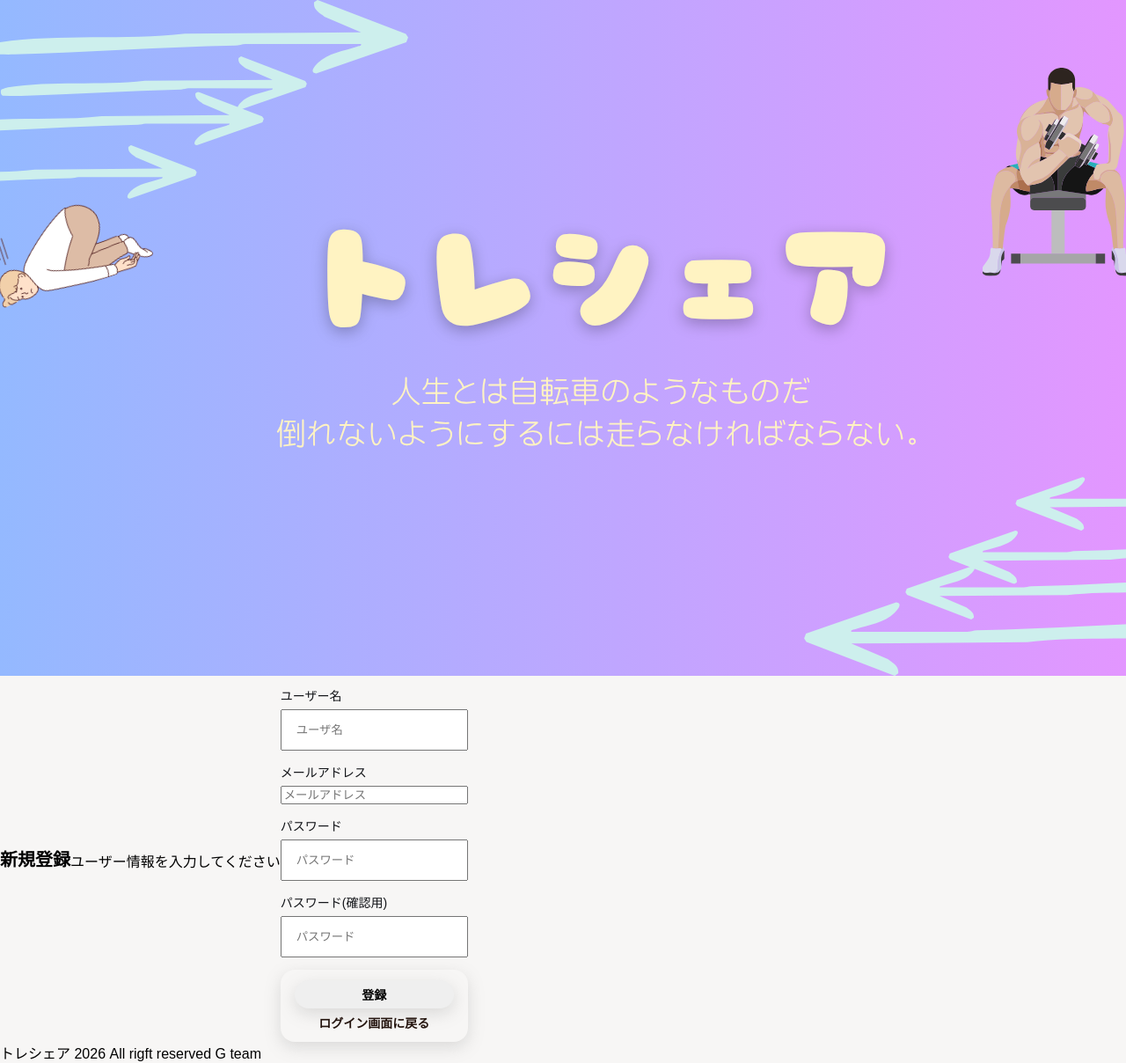
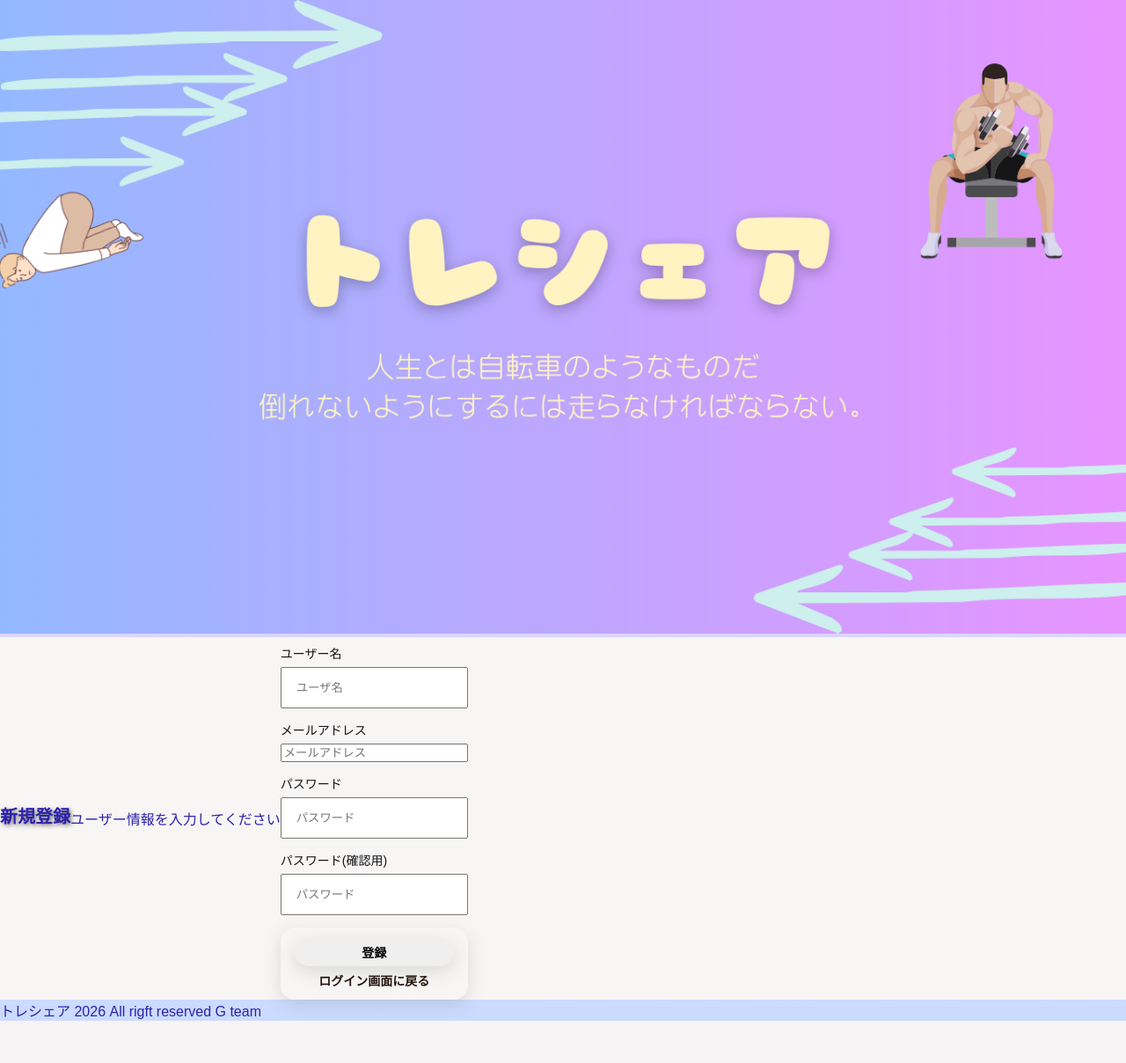
Before and after one commit to RT-Team-G/hackathon_TeamG, a Flask app: page /signup in a window 1280 px wide; the page is wider, and only the part inside the window is pictured. Shown: that part at 88% size. After the commit the page ends 1160 px from the top of that part, so only its background shows below. Run offline with Flask 2, Linux system fonts and the light colour scheme; some libraries are stand-ins or nearby versions.

Commit message:
base.cssのみの変更文字色背景トップ画像のwidth100%

```diff
--- a/SNSApp/static/css/base.css
+++ b/SNSApp/static/css/base.css
@@ -8,12 +8,20 @@
 body{
     margin: 0;
     font-family:sans-serif,'Franklin Gothic Medium', 'Arial Narrow', Arial, sans-serif;
-    background-color: #f7f6f5;
+    background: linear-gradient(
+  180deg,
+  #F1CBFF,
+  #CBDBFF
+);
+color:#2D21AC;
 }
 
 h1{
     font-size: 24px;
     text-align: center;
+}
+h2{
+    text-shadow: 2px 2px 4px rgba(0, 0, 0, 0.5);
 }
 
 a{
@@ -34,6 +42,9 @@ main{
 
 top-image{
     width: 100%;
+}
+img{
+    width:100%;
 }
 
 
```
